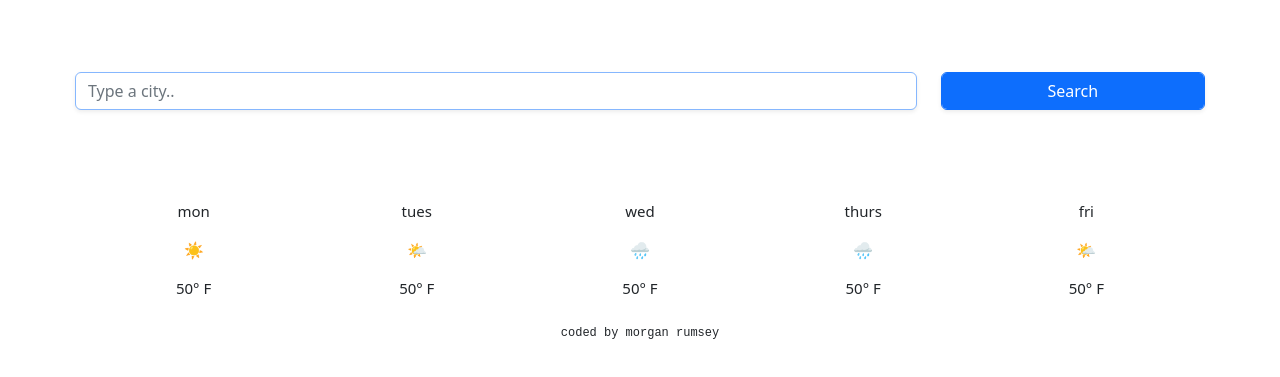
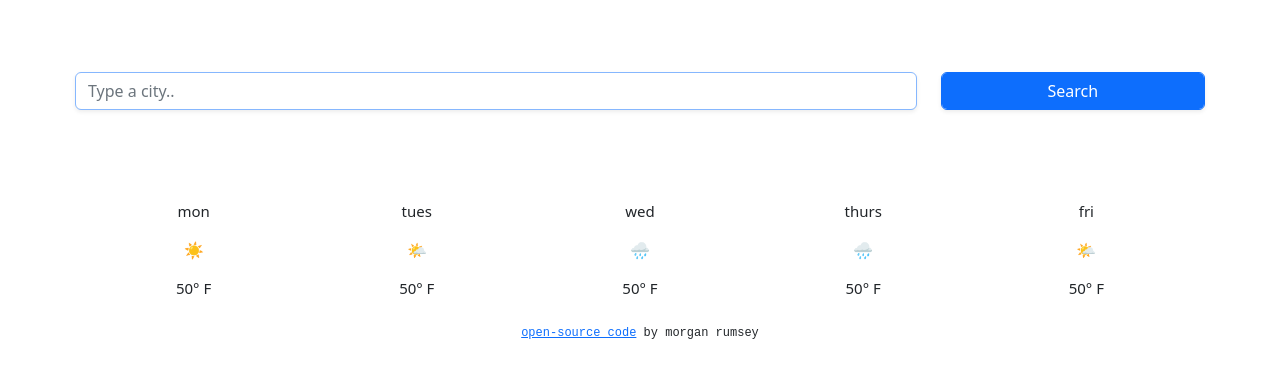
Before and after one commit to mjoy1113/weather-app-rumsey, a website built with Parcel: page index.html in a window 1280 px wide. Shown: the part 271-648 px from the top of the page. Built offline with nearby package versions, Linux system fonts and the light colour scheme.

Commit message:
Added link to git repository at bottom of page

```diff
--- a/index.html
+++ b/index.html
@@ -92,7 +92,12 @@
       </div>
     </div>
     <br />
-    <div class="coded-by">coded by morgan rumsey</div>
+    <div class="coded-by">
+      <a href="https://github.com/mjoy1113/weather-app-rumsey.git"
+        >open-source code</a
+      >
+      by morgan rumsey
+    </div>
     <script src="src/index.js"></script>
   </body>
 </html>
```
